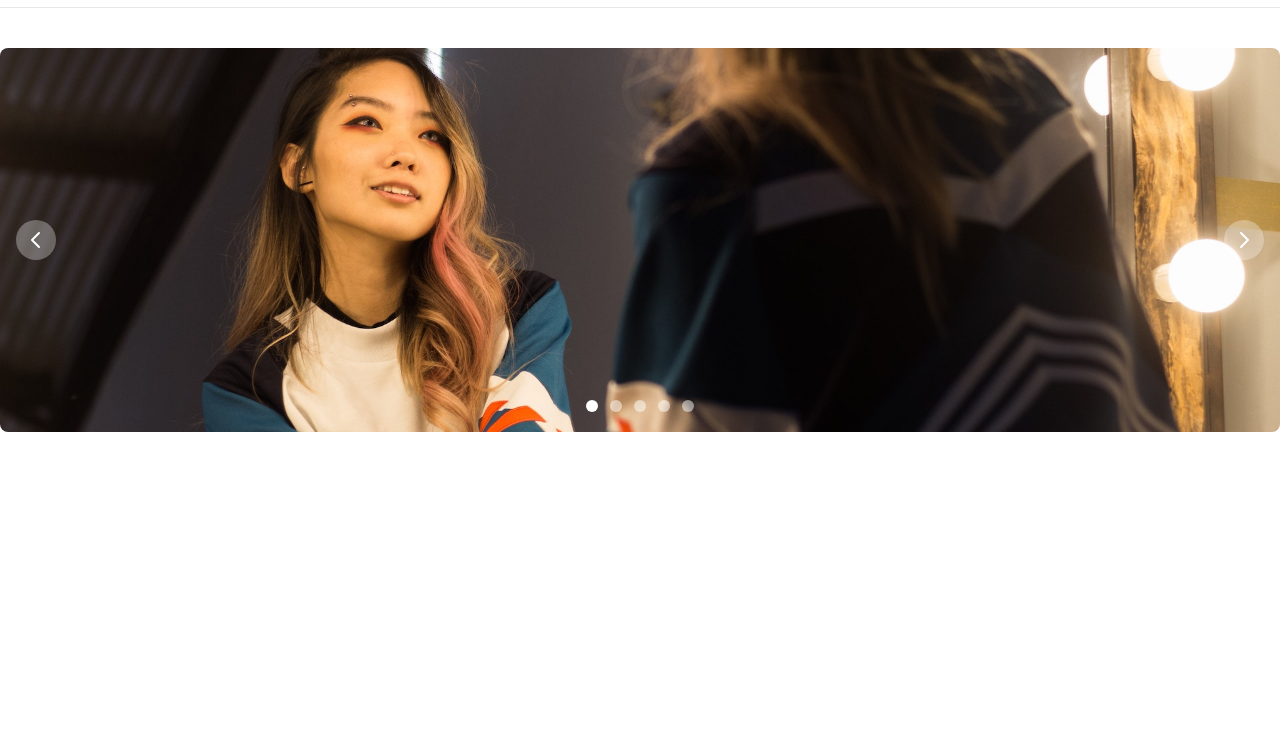
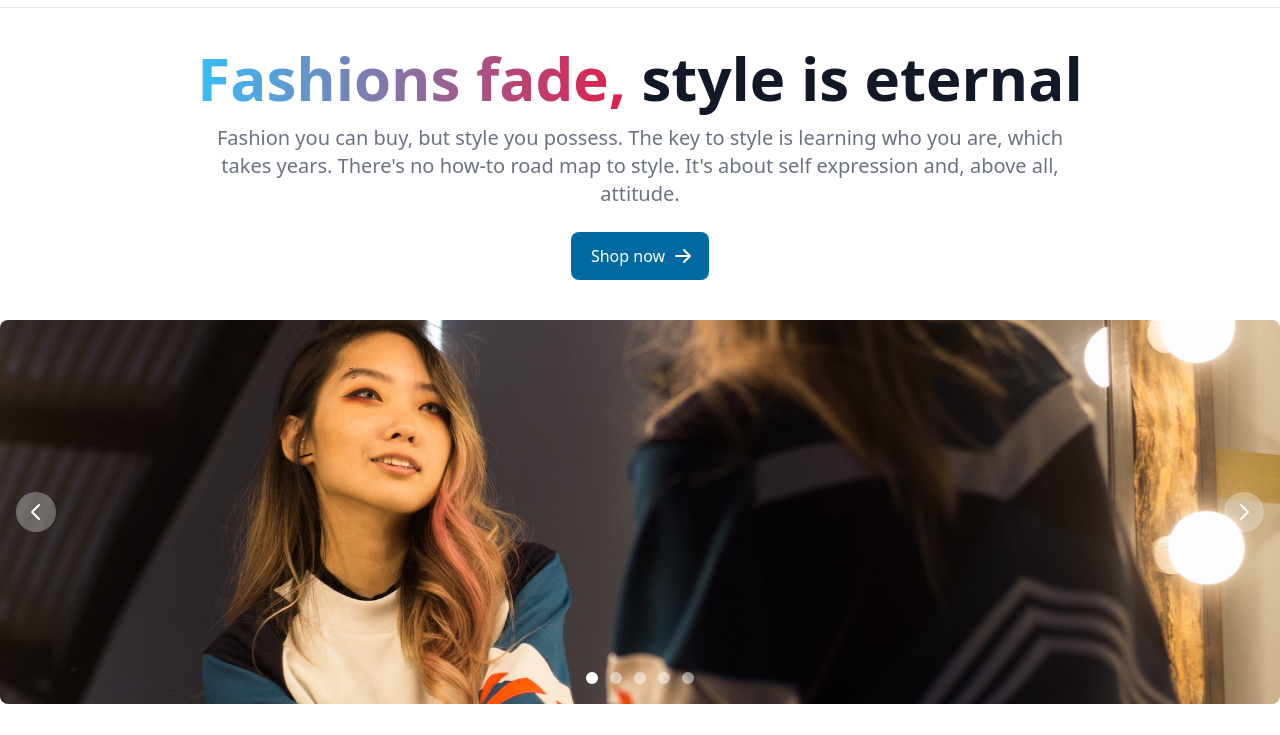
Before and after one commit to shohan-pherones/shopaholic-tailwind-flowbite, a website built with Parcel: page src/index.html in a window 1280 px wide. Shown: the part 65-800 px from the top of the page. Built offline with nearby package versions, Linux system fonts and the light colour scheme; files whose address does not match are found by name.

Commit message:
hero added

```diff
--- a/src/index.html
+++ b/src/index.html
@@ -110,6 +110,43 @@
           </div>
         </div>
       </nav>
+      <!-- Hero -->
+      <section class="container mx-auto mt-10 text-center">
+        <h1
+          class="mb-4 text-3xl font-extrabold text-gray-900 dark:text-white md:text-5xl lg:text-6xl"
+        >
+          <span
+            class="text-transparent bg-clip-text bg-gradient-to-r to-rose-600 from-sky-400"
+            >Fashions fade,</span
+          >
+          style is eternal
+        </h1>
+        <p
+          class="mb-6 text-lg font-normal text-gray-500 lg:text-xl sm:px-16 xl:px-48 dark:text-gray-400"
+        >
+          Fashion you can buy, but style you possess. The key to style is
+          learning who you are, which takes years. There's no how-to road map to
+          style. It's about self expression and, above all, attitude.
+        </p>
+        <a
+          href="#"
+          class="inline-flex justify-center items-center py-3 px-5 text-base font-medium text-center text-white bg-sky-700 rounded-lg hover:bg-sky-800 focus:ring-4 focus:ring-sky-300 dark:focus:ring-sky-900"
+        >
+          Shop now
+          <svg
+            class="ml-2 -mr-1 w-5 h-5"
+            fill="currentColor"
+            viewBox="0 0 20 20"
+            xmlns="http://www.w3.org/2000/svg"
+          >
+            <path
+              fill-rule="evenodd"
+              d="M10.293 3.293a1 1 0 011.414 0l6 6a1 1 0 010 1.414l-6 6a1 1 0 01-1.414-1.414L14.586 11H3a1 1 0 110-2h11.586l-4.293-4.293a1 1 0 010-1.414z"
+              clip-rule="evenodd"
+            ></path>
+          </svg>
+        </a>
+      </section>
     </header>
     <main>
       <!-- SLider -->
@@ -125,7 +162,7 @@
               <img
                 src="./assets/images/pexels-wilson-vitorino-2471415.jpg"
                 class="absolute block w-full -translate-x-1/2 -translate-y-1/2 top-1/2 left-1/2"
-                alt="Woman Wearing Blue and White Sweatshirt"
+                alt="Woman Wearing sky and White Sweatshirt"
               />
             </div>
             <!-- Item 2 -->
```
Also changed, not shown: dist/index.html, dist/output.css, 2 other files.
